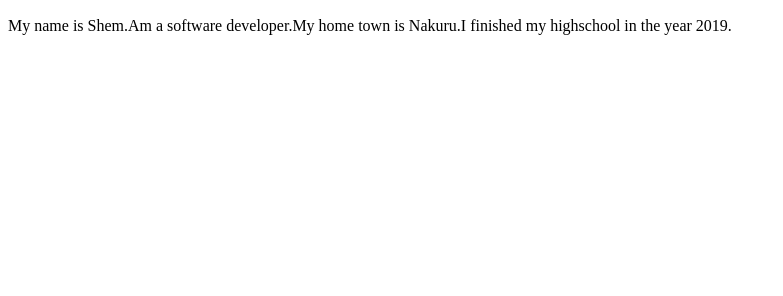
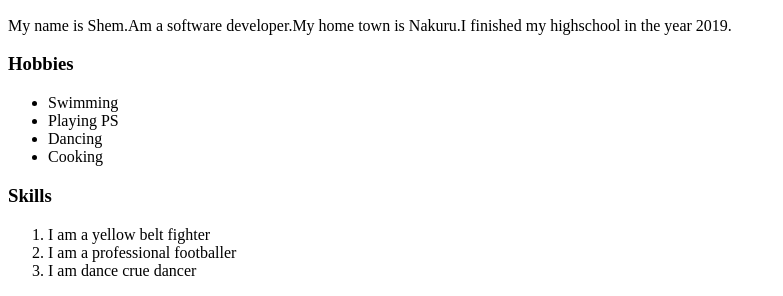
Before and after one commit to shemy654/IP-wk1, a plain HTML site: page index.html in a window 1280 px wide. Shown: the part 554-850 px from the top of the page, without its empty margins (0-783 px from the left). Before the commit the page ends 800 px from the top, so only its background shows below. Drawn offline with Linux system fonts and the light colour scheme.

Commit message:
add hobbies and skills

```diff
--- a/index.html
+++ b/index.html
@@ -34,6 +34,20 @@
         <img src="images/IMG-20191214-WA0103.jpg" height="350px" width="350px">
         <h2>Background History</h2>
         <p>My name is Shem.Am a software developer.My home town is Nakuru.I finished my highschool in the year 2019.</p>
+        <h3>Hobbies</h3>
+        <ul>
+            <li>Swimming</li>
+            <li>Playing PS</li>
+            <li>Dancing</li>
+            <li>Cooking</li>
+        </ul>
+        <h3>Skills</h3>
+        <ol>
+            <li>I am a yellow belt fighter</li>
+            <li>I am a professional footballer</li>
+            <li>I am dance crue dancer</li>
+        </ol>
+    </div>
 
 </body>
 
```
